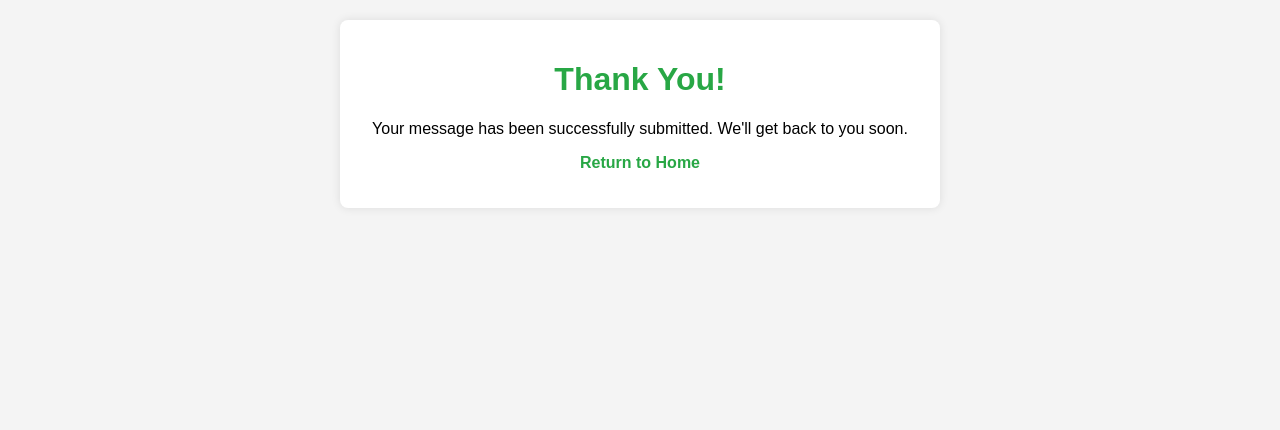
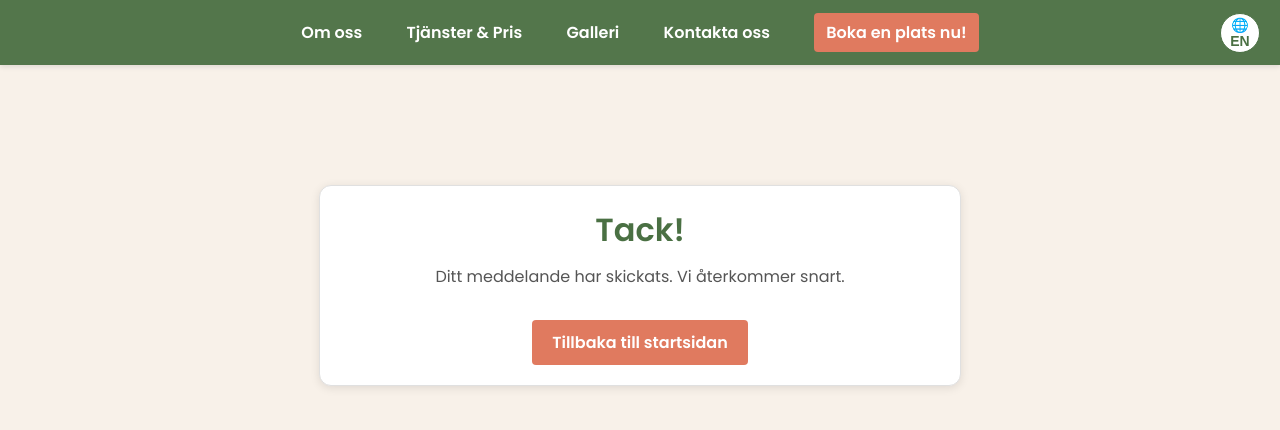
Before and after one commit to Sheddingdog/shedding-pals.github.io, a plain HTML site: page thank-you.html in a window 1280 px wide. Drawn offline with Linux system fonts and the light colour scheme.

Commit message:
add all pages

```diff
--- a/thank-you.html
+++ b/thank-you.html
@@ -1,42 +1,203 @@
 <!DOCTYPE html>
-<html lang="en">
+<html lang="sv">
 <head>
   <meta charset="UTF-8">
   <meta name="viewport" content="width=device-width, initial-scale=1.0">
-  <title>Thank You</title>
+  <title data-key="site-title">Tack</title>
+  <link href="https://fonts.googleapis.com/css2?family=Poppins:wght@400;600&display=swap" rel="stylesheet">
+  <link rel="alternate" hreflang="en" href="/thank-you.html?lang=en">
+  <link rel="alternate" hreflang="sv" href="/thank-you.html?lang=sv">
   <style>
     body {
-      font-family: Arial, sans-serif;
-      max-width: 600px;
-      margin: 0 auto;
+      font-family: 'Poppins', sans-serif;
+      margin: 0;
+      padding: 0;
+      background-color: #F8F1E9;
+      color: #333;
+    }
+    .navbar {
+      background-color: rgba(74, 112, 67, 0.95);
+      padding: 20px 0;
+      position: fixed;
+      width: 100%;
+      top: 0;
+      z-index: 1000;
+      box-shadow: 0 2px 5px rgba(0,0,0,0.1);
+      position: relative;
+    }
+    .navbar ul {
+      list-style-type: none;
+      margin: 0;
+      padding: 0;
+      text-align: center;
+    }
+    .navbar li {
+      display: inline-block;
+      margin: 0 20px;
+    }
+    .navbar a {
+      color: white;
+      text-decoration: none;
+      font-weight: 600;
+      font-size: 16px;
+      transition: color 0.3s ease;
+    }
+    .navbar a:hover {
+      color: #F8F1E9;
+    }
+    .navbar .highlight {
+      background-color: #E07A5F;
+      padding: 8px 12px;
+      border-radius: 4px;
+      color: white;
+      transition: background-color 0.3s ease;
+    }
+    .navbar .highlight:hover {
+      background-color: #D55A3F;
+    }
+    .lang-switcher {
+      position: absolute;
+      top: 50%;
+      right: 20px;
+      transform: translateY(-50%);
+      width: 40px;
+      height: 40px;
+      background-color: #FFFFFF;
+      color: #4A7043;
+      border: 1px solid #4A7043;
+      border-radius: 50%;
+      font-size: 14px;
+      font-weight: 600;
+      cursor: pointer;
+      display: flex;
+      align-items: center;
+      justify-content: center;
+      transition: background-color 0.3s ease, color 0.3s ease;
+    }
+    .lang-switcher:hover {
+      background-color: #A8C3A7;
+      color: white;
+    }
+    .lang-switcher:focus {
+      outline: 2px solid #E07A5F;
+      outline-offset: 2px;
+    }
+    .container {
+      max-width: 1000px;
+      margin: 80px auto 0;
       padding: 20px;
-      background-color: #f4f4f4;
       text-align: center;
     }
     .thank-you-container {
-      background: #fff;
+      background: white;
       padding: 20px;
-      border-radius: 8px;
-      box-shadow: 0 0 10px rgba(0,0,0,0.1);
+      border-radius: 12px;
+      box-shadow: 0 2px 10px rgba(0,0,0,0.1);
+      border: 1px solid #e0e0e0;
+      max-width: 600px;
+      margin: 20px auto;
+      text-align: center;
     }
-    h1 {
-      color: #28a745;
+    .thank-you-container h1 {
+      margin: 0 0 10px;
+      color: #4A7043;
+      font-weight: 600;
+      font-size: 32px;
     }
-    a {
-      color: #28a745;
+    .thank-you-container p {
+      line-height: 1.6;
+      color: #555;
+      font-size: 16px;
+      margin: 10px 0;
+    }
+    .back-button {
+      display: inline-block;
+      margin-top: 20px;
+      padding: 10px 20px;
+      background-color: #E07A5F;
+      color: white;
       text-decoration: none;
-      font-weight: bold;
+      border-radius: 4px;
+      font-weight: 600;
+      transition: background-color 0.3s ease;
     }
-    a:hover {
-      text-decoration: underline;
+    .back-button:hover {
+      background-color: #D55A3F;
+    }
+    @media (max-width: 600px) {
+      h1 { font-size: 24px; }
+      .navbar li { margin: 0 10px; }
+      .navbar a { font-size: 14px; }
+      .lang-switcher { right: 10px; width: 36px; height: 36px; font-size: 12px; }
+      .thank-you-container { max-width: 100%; }
     }
   </style>
 </head>
 <body>
-  <div class="thank-you-container">
-    <h1>Thank You!</h1>
-    <p>Your message has been successfully submitted. We'll get back to you soon.</p>
-    <p><a href="/index.html">Return to Home</a></p>
+  <nav class="navbar">
+    <ul>
+      <li><a href="/about.html" data-key="nav-about">Om oss</a></li>
+      <li><a href="/services.html" data-key="nav-services">Tjänster & Pris</a></li>
+      <li><a href="/gallery.html" data-key="nav-gallery">Galleri</a></li>
+      <li><a href="/contact.html" data-key="nav-contact">Kontakta oss</a></li>
+      <li><a href="/booking.html" class="highlight" data-key="nav-booking">Boka en plats nu!</a></li>
+    </ul>
+    <button class="lang-switcher" onclick="switchLanguage('en')" data-key="lang-switch" aria-label="Byt till engelska" aria-current="false" tabindex="0">🌐 EN</button>
+  </nav>
+  <div class="container">
+    <div class="thank-you-container">
+      <h1 data-key="thank-you-title">Tack!</h1>
+      <p data-key="thank-you-text">Ditt meddelande har skickats. Vi återkommer snart.</p>
+      <a href="/index.html" class="back-button" data-key="back-home">Tillbaka till startsidan</a>
+    </div>
   </div>
+  <script>
+    const translations = {
+      sv: {
+        'site-title': 'Tack',
+        'nav-about': 'Om oss',
+        'nav-services': 'Tjänster & Pris',
+        'nav-gallery': 'Galleri',
+        'nav-contact': 'Kontakta oss',
+        'nav-booking': 'Boka en plats nu!',
+        'lang-switch': '🌐 EN',
+        'thank-you-title': 'Tack!',
+        'thank-you-text': 'Ditt meddelande har skickats. Vi återkommer snart.',
+        'back-home': 'Tillbaka till startsidan'
+      },
+      en: {
+        'site-title': 'Thank You',
+        'nav-about': 'About Us',
+        'nav-services': 'Services & Price',
+        'nav-gallery': 'Gallery',
+        'nav-contact': 'Contact Us',
+        'nav-booking': 'Book a Place Now!',
+        'lang-switch': '🌐 SV',
+        'thank-you-title': 'Thank You!',
+        'thank-you-text': 'Your message has been successfully submitted. We\'ll get back to you soon.',
+        'back-home': 'Back to Home'
+      }
+    };
+
+    function switchLanguage(lang) {
+      localStorage.setItem('language', lang);
+      document.documentElement.lang = lang;
+      document.querySelectorAll('[data-key]').forEach(element => {
+        const key = element.getAttribute('data-key');
+        element.textContent = translations[lang][key];
+        if (element.classList.contains('lang-switcher')) {
+          element.setAttribute('aria-label', lang === 'sv' ? 'Byt till engelska' : 'Switch to Swedish');
+          element.setAttribute('aria-current', lang === 'sv' ? 'false' : 'true');
+          element.onclick = () => switchLanguage(lang === 'sv' ? 'en' : 'sv');
+        }
+      });
+      document.querySelector('title').textContent = translations[lang]['site-title'];
+    }
+
+    document.addEventListener('DOMContentLoaded', () => {
+      const savedLang = localStorage.getItem('language') || 'sv';
+      switchLanguage(savedLang);
+    });
+  </script>
 </body>
 </html>
```
